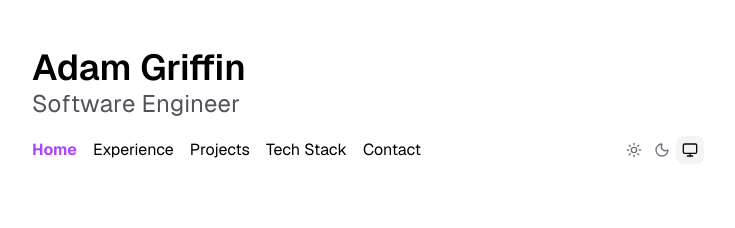
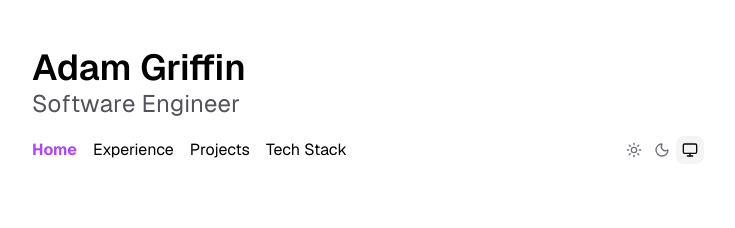
Before and after one commit to adamwgriffin/portfolio, a Next.js app: page / in a window 1280 px wide. Shown: the top 228 px of the page, without its empty margins (272-1007 px from the left). Built offline with nearby package versions, Linux system fonts and the light colour scheme.

Commit message:
Removed contact page

```diff
--- a/app/contact/page.tsx
+++ /dev/null
@@ -1,21 +0,0 @@
-import type { Metadata } from "next";
-import { AnimatedProseSection } from "@/components/AnimatedProseSection";
-
-export const metadata: Metadata = {
-  title: "Contact",
-  description: "Contact Adam Griffin"
-};
-
-export default function Page() {
-  return (
-    <AnimatedProseSection>
-      <p>
-        Lorem ipsum dolor sit amet, consectetur adipiscing elit. Nunc ac elit
-        tempus, suscipit eros a, gravida metus. Sed ac congue dui. Vivamus
-        consectetur consectetur posuere. Morbi rhoncus odio diam. Sed ultricies
-        risus risus, id vulputate purus luctus in. Donec ut molestie odio, vitae
-        ultricies enim.
-      </p>
-    </AnimatedProseSection>
-  );
-}
--- a/components/Navigation.tsx
+++ b/components/Navigation.tsx
@@ -7,8 +7,7 @@ const navItems = {
   "/": { name: "Home" },
   "/experience": { name: "Experience" },
   "/projects": { name: "Projects" },
-  "/stack": { name: "Tech Stack" },
-  "/contact": { name: "Contact" }
+  "/stack": { name: "Tech Stack" }
 };
 
 export function Navigation() {
```
